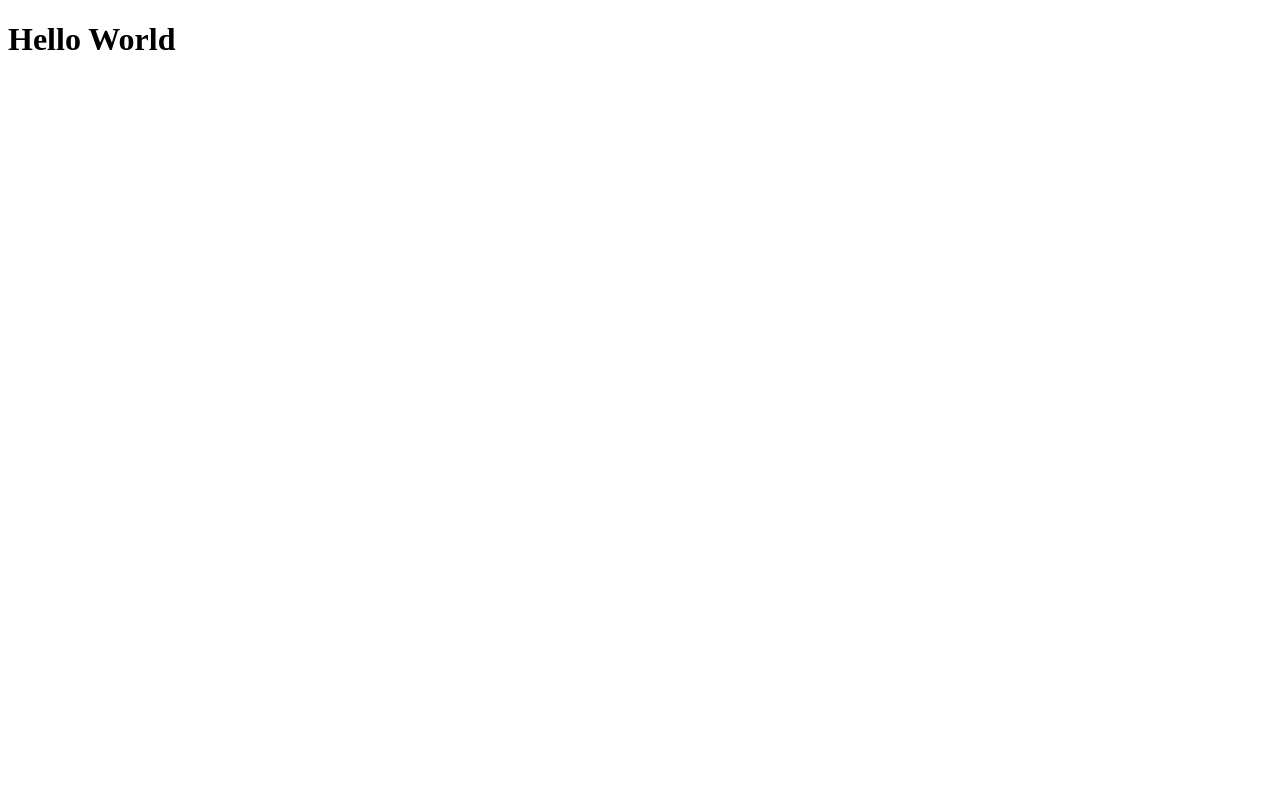
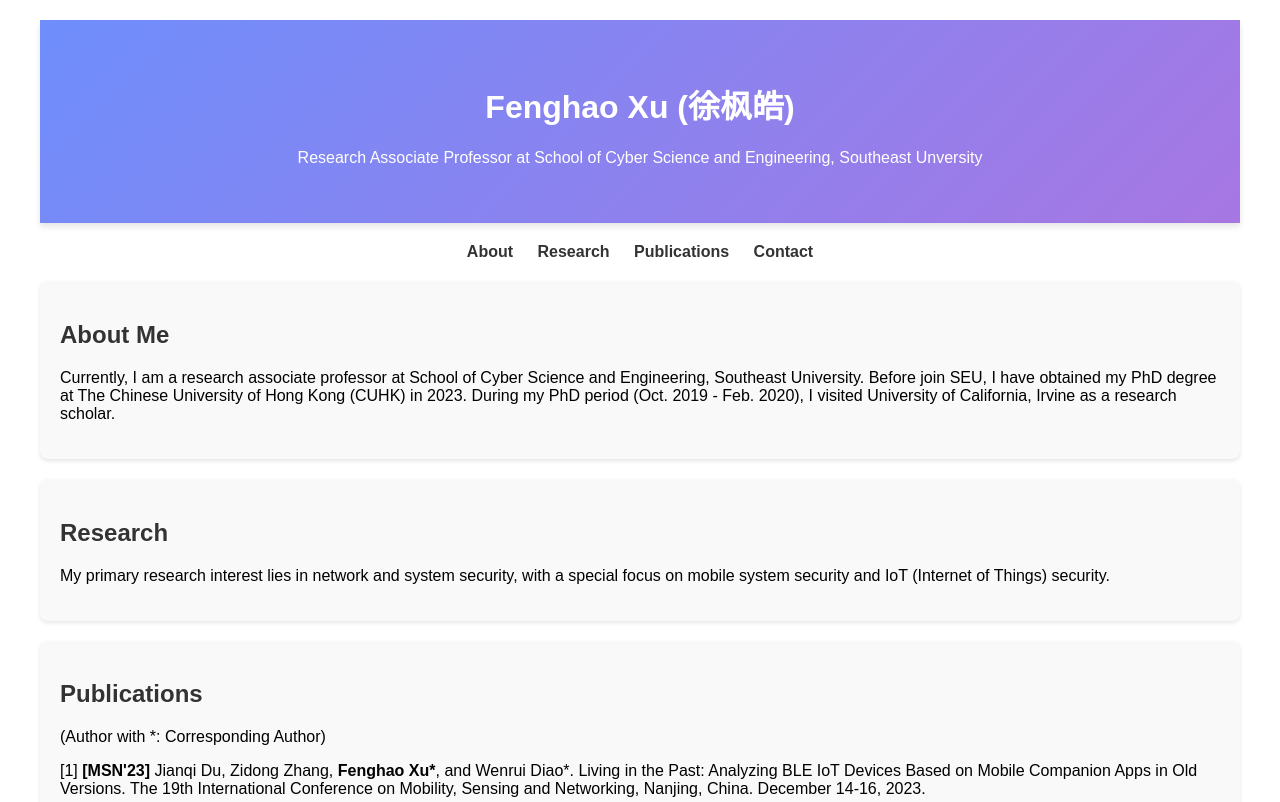
Before and after one commit to fenghaox/fenghaox.github.io, a plain HTML site: page index.html in a window 1280 px wide. Shown: the top 802 px of the page. Drawn offline with Linux system fonts and the light colour scheme.

Commit message:
draft homepage

```diff
--- a/index.html
+++ b/index.html
@@ -1,6 +1,57 @@
 <!DOCTYPE html>
-<html>
+<html lang="en">
+<head>
+    <meta charset="UTF-8">
+    <meta name="viewport" content="width=device-width, initial-scale=1.0">
+    <title>Fenghao Xu's Academic Page</title>
+    <link rel="stylesheet" href="style.css">
+</head>
 <body>
-<h1>Hello World</h1>
+    <div class="container">
+        <header class="hero">
+            <h1>Fenghao Xu (徐枫皓)</h1>
+            <p>Research Associate Professor at School of Cyber Science and Engineering, Southeast Unversity</p>
+        </header>
+        <nav class="main-nav">
+            <a href="#about">About</a>
+            <a href="#research">Research</a>
+            <a href="#publications">Publications</a>
+            <!-- <a href="#teaching">Teaching</a> -->
+            <a href="#contact">Contact</a>
+        </nav>
+        <section id="about">
+            <h2>About Me</h2>
+            <p>Currently, I am a research associate professor at School of Cyber Science and Engineering, Southeast University. Before join SEU, I have obtained my PhD degree at The Chinese University of Hong Kong (CUHK) in 2023. During my PhD period (Oct. 2019 - Feb. 2020), I visited University of California, Irvine as a research scholar.</p>
+        </section>
+        <section id="research">
+            <h2>Research</h2>
+            <p>My primary research interest lies in network and system security, with a special focus on mobile system security and IoT (Internet of Things) security.</p>
+        </section>
+        <section id="publications">
+            <h2>Publications</h2>
+            <p>(Author with *: Corresponding Author)</p>
+            <ul>
+                <li>[1]	<b>[MSN'23]</b> Jianqi Du, Zidong Zhang, <b>Fenghao Xu*</b>, and Wenrui Diao*. Living in the Past: Analyzing BLE IoT Devices Based on Mobile Companion Apps in Old Versions. The 19th International Conference on Mobility, Sensing and Networking, Nanjing, China. December 14-16, 2023.</li>
+                <br><li>[2]	<b>[SECON'22]</b> Jianqi Du, <b>Fenghao Xu*</b>, Chennan Zhang, Zidong Zhang, Xiaoyin Liu, Pengcheng Ren, Wenrui Diao*, Shanqing Guo, and Kehuan Zhang. Identifying the BLE Misconfigurations of IoT Devices through Companion Mobile Apps. The 19th Annual IEEE International Conference on Sensing, Communication, and Networking, Virtual. September 20-23, 2022.</li>
+                <br><li>[3]	<b>[IET-IFS'22]</b> Jiongyi Chen, <b>Fenghao Xu</b>, Shuaike Dong, Wei Sun, and Kehuan Zhang. Authorisation Inconsistency in IoT Third-Party Integration. IET Information Security, 16(2), 133-143. March 2022.</li>
+                <br><li>[4]	<b>[CCS'21] Fenghao Xu</b>, Siyu Shen, Wenrui Diao, Zhou Li, Yi Chen, Rui Li, and Kehuan Zhang. Android On PC: On the Security of End-user Android Emulators. The 28th ACM Conference on Computer and Communications Security, Virtual, South Korea. November 15-19, 2021.</li>
+                <br><li>[5]	<b>[NDSS'19] Fenghao Xu</b>, Wenrui Diao, Zhou Li, Jiongyi Chen, and Kehuan Zhang. BadBluetooth: Breaking Android Security Mechanisms via Malicious Bluetooth Peripherals. The 26th Annual Network and Distributed System Security Symposium, San Diego, CA, USA. February 24-27, 2019.</li>
+                <br><li>[6] <b>[RAID'19]</b> Wenrui Diao, Yue Zhang, Li Zhang, Zhou Li, <b>Fenghao Xu</b>, Xiaorui Pan, Xiangyu Liu, Jian Weng, Kehuan Zhang, and XiaoFeng Wang. Kindness is a Risky Business: On the Usage of the Accessibility APIs in Android. The 22nd International Symposium on Research in Attacks, Intrusions and Defenses, Beijing, China. September 23-25, 2019.</li>
+                <br><li>[7]	<b>[SecureComm'18]</b> Shuaike Dong, Menghao Li, Wenrui Diao, Xiangyu Liu, Jian Liu, Zhou Li, <b>Fenghao Xu</b>, Kai Chen, Xiaofeng Wang, and Kehuan Zhang. Understanding Android Obfuscation Techniques: A Large-Scale Investigation in the Wild. The 14th EAI International Conference on Security and Privacy in Communication Networks, Singapore, Singapore. August 8-10, 2018. </li>
+                <!-- Add more publications as needed -->
+            </ul>
+        </section>
+        <!-- <section id="teaching">
+            <h2>Teaching</h2>
+            <p>Information about the courses you teach, teaching philosophy, and any available resources or links.</p>
+        </section> -->
+        <section id="contact">
+            <h2>Contact</h2>
+            <p>Email: fhxu@seu.edu.cn</p>
+        </section>
+    </div>
+    <footer>
+        <p>&copy; 2024 Fenghao Xu. All rights reserved.</p>
+    </footer>
 </body>
 </html>
--- /dev/null
+++ b/style.css
@@ -0,0 +1,70 @@
+body, html {
+    margin: 0;
+    padding: 0;
+    font-family: Arial, sans-serif; /* Using a common, widely-supported system font */
+    font-size: 16px;
+}
+
+.container {
+    max-width: 1200px;
+    margin: auto;
+    padding: 20px;
+}
+
+.hero {
+    background: linear-gradient(135deg, #6e8efb, #a777e3);
+    color: #fff;
+    padding: 40px;
+    text-align: center;
+    box-shadow: 0 4px 6px rgba(0,0,0,0.1);
+    margin-bottom: 20px;
+}
+
+.main-nav {
+    text-align: center;
+    margin-bottom: 20px;
+}
+
+.main-nav a {
+    margin: 0 10px;
+    text-decoration: none;
+    color: #333;
+    font-weight: bold;
+    transition: color 0.3s ease;
+}
+
+.main-nav a:hover {
+    color: #6e8efb;
+}
+
+section {
+    margin-bottom: 20px;
+    padding: 20px;
+    background: #f9f9f9;
+    box-shadow: 0 2px 4px rgba(0,0,0,0.1);
+    border-radius: 8px;
+}
+
+section h2 {
+    color: #333;
+    text-shadow: 1px 1px 0px #fff;
+}
+
+ul {
+    list-style-type: none;
+    padding: 0;
+}
+
+footer {
+    background: #333;
+    color: #fff;
+    text-align: center;
+    padding: 10px;
+    position: relative;
+    bottom: 0;
+    width: 100%;
+}
+
+footer p {
+    margin: 0;
+}
```
